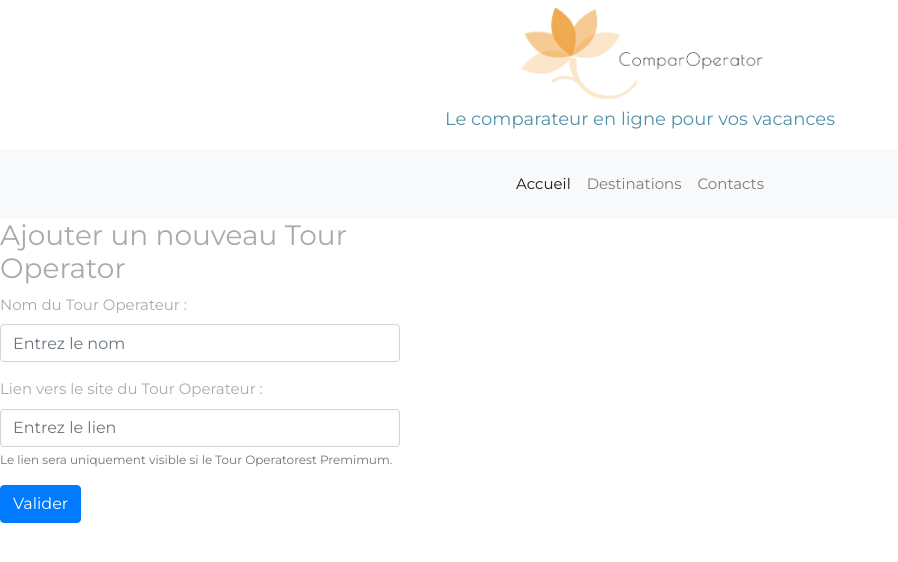
After one commit to Mickael42/ComparOperator, a PHP site: page /pages/admin.php in a window 1280 px wide. The commit adds this page. Shown: the top 562 px of the page, without its empty margins (0-898 px from the left). Run offline with PHP 8.4, Linux system fonts and the light colour scheme.

Commit message:
page admin + formulaire ajout TO

```diff
--- a/htdocs/assets/css/style.css
+++ b/htdocs/assets/css/style.css
@@ -6,9 +6,15 @@
 }
 
 .navbar {
-        width: 250px;
+        width: 100%;
         font-size: 15px;
+        height:70px;
+}
 
+.navbar-nav.navbar-center {
+  position: absolute;
+  left: 50%;
+  transform: translatex(-50%);
 }
 
 .text {
@@ -45,6 +51,9 @@ body {
     color: #5392a8;
 
   }
+
+  /* Style footer */
+
 footer{
   margin-top : 50px;
   border-top: 1px solid #a9aaaa;
@@ -53,7 +62,7 @@ footer{
   width: 100%;
 }
 
-/* Style footer */
+
 
 #steps ul {
   margin: 25px 0;
@@ -87,9 +96,16 @@ footer{
 
 /* Style Cards */
 
+.titreContainerCard{
+  margin-top: 10px;
+  margin-bottom: 10px;
+  text-align: center;
+}
+
+
 .cardDestination{
   margin : 3px;
-  margin-top: 10px;
+  margin-top: 30px;
   height: 235px;
   width: 250px;
   text-align: center;
@@ -111,6 +127,7 @@ footer{
 .card-img-overlay{
   opacity:0;
   color: white;
+  transition: all 320ms ease;
 }
 
 .card-img-overlay:hover{
@@ -121,3 +138,9 @@ footer{
   transition: all 320ms ease;
 
 }
+
+.formAddNewTO{
+  text-align: left;
+  width : 400px;
+
+}
--- /dev/null
+++ b/htdocs/pages/admin.php
@@ -0,0 +1,49 @@
+<!DOCTYPE html>
+<html lang="en">
+
+<head>
+    <meta charset="UTF-8">
+    <meta name="viewport" content="width=device-width, initial-scale=1.0">
+    <meta http-equiv="X-UA-Compatible" content="ie=edge">
+    <link rel="stylesheet" href="https://stackpath.bootstrapcdn.com/bootstrap/4.3.1/css/bootstrap.min.css" integrity="sha384-ggOyR0iXCbMQv3Xipma34MD+dH/1fQ784/j6cY/iJTQUOhcWr7x9JvoRxT2MZw1T" crossorigin="anonymous">
+    <link rel="stylesheet" href="../assets/css/style.css">
+    <link href="https://fonts.googleapis.com/css?family=Montserrat&display=swap" rel="stylesheet">
+    <title>ComparOperator/Administrateur</title>
+</head>
+<?php include('../partials/header.php') ?>
+
+<body>
+
+    <div class="formAddNewTO">
+        <h3>Ajouter un nouveau Tour Operator</h3>
+        <?php  if (isset($_GET['error']))
+                {
+                  echo '<span class="text-danger">Ce tour opérateur est déjà enregistré dans la base de donnée !</span>';
+                };
+                ?>
+
+        <form action="../layout/addTourOperatorProcessing.php" method="post">
+            <div class="form-group">
+                <label for="nameTourOperator">Nom du Tour Operateur :</label>
+                <input type="text" name="nameTourOperator" class="form-control" id="nameTourOperator" placeholder="Entrez le nom" required>
+            </div>
+            <div class="form-group">
+                <label for="linkTourOperator">Lien vers le site du Tour Operateur : </label>
+                <input type="text" class="form-control" name="linkTourOperator" id="linkTourOperator" placeholder="Entrez le lien" required>
+                <small id="linkTourOperatorHelp" class="form-text text-muted">Le lien sera uniquement visible si le Tour Operatorest Premimum.</small>
+            </div>
+            <button type="submit" class="btn btn-primary">Valider</button>
+        </form>
+    </div>
+
+
+
+</body>
+
+
+
+<script src="https://stackpath.bootstrapcdn.com/bootstrap/4.3.1/js/bootstrap.min.js" integrity="sha384-JjSmVgyd0p3pXB1rRibZUAYoIIy6OrQ6VrjIEaFf/nJGzIxFDsf4x0xIM+B07jRM" crossorigin="anonymous"></script>
+<script src="https://code.jquery.com/jquery-3.3.1.slim.min.js" integrity="sha384-q8i/X+965DzO0rT7abK41JStQIAqVgRVzpbzo5smXKp4YfRvH+8abtTE1Pi6jizo" crossorigin="anonymous"></script>
+<script src="https://cdnjs.cloudflare.com/ajax/libs/popper.js/1.14.7/umd/popper.min.js" integrity="sha384-UO2eT0CpHqdSJQ6hJty5KVphtPhzWj9WO1clHTMGa3JDZwrnQq4sF86dIHNDz0W1" crossorigin="anonymous"></script>
+
+</html>
--- a/htdocs/partials/classes/Card.php
+++ b/htdocs/partials/classes/Card.php
@@ -12,7 +12,7 @@ class Card
 
             <div class="card-img-overlay">
                 <h5 class="card-title">'.$destination.'</h5>
-                <a href="#" class="btn btn-primary">Go somewhere</a>
+                <a href="#" class="btn btn-primary">Voir nos offres</a>
             </div>
           </div>
           </div>');
--- a/htdocs/partials/header.php
+++ b/htdocs/partials/header.php
@@ -1,15 +1,9 @@
 <header>
   <img class="img" style="max-width:250px;" src="/assets/img/logo2.png">
-  <p class="text">VOTRE AGENCE DE VOYAGE EN LIGNE<p>
+  <p class="text">Le comparateur en ligne pour vos vacances<p>
+
       <nav class="navbar navbar-expand-lg navbar-light bg-light mx-auto">
-
-        <a class="navbar-brand" href="#"></a>
-        <button class="navbar-toggler" type="button" data-toggle="collapse" data-target="#navbarNav" aria-controls="navbarNav" aria-expanded="false" aria-label="Toggle navigation">
-          <span class="navbar-toggler-icon"></span>
-        </button>
-
-        <div class="collapse navbar-collapse" id="navbarNav">
-          <ul class="navbar-nav">
+        <ul class="nav navbar-nav navbar-center">
           <li class="nav-item active">
             <a class="nav-link" href="#">Accueil <span class="sr-only">(current)</span></a>
           </li>
@@ -20,6 +14,5 @@
             <a class="nav-link" href="#">Contacts</a>
           </li>
         </ul>
-        </div>
       </nav>
 </header>
```
Also changed, not shown: htdocs/layout/addTourOperatorProcessing.php (added, +24 -0 lines), htdocs/pages/main.php (+31 -8 lines). Lines whose indentation alone changed are shown as unchanged.
